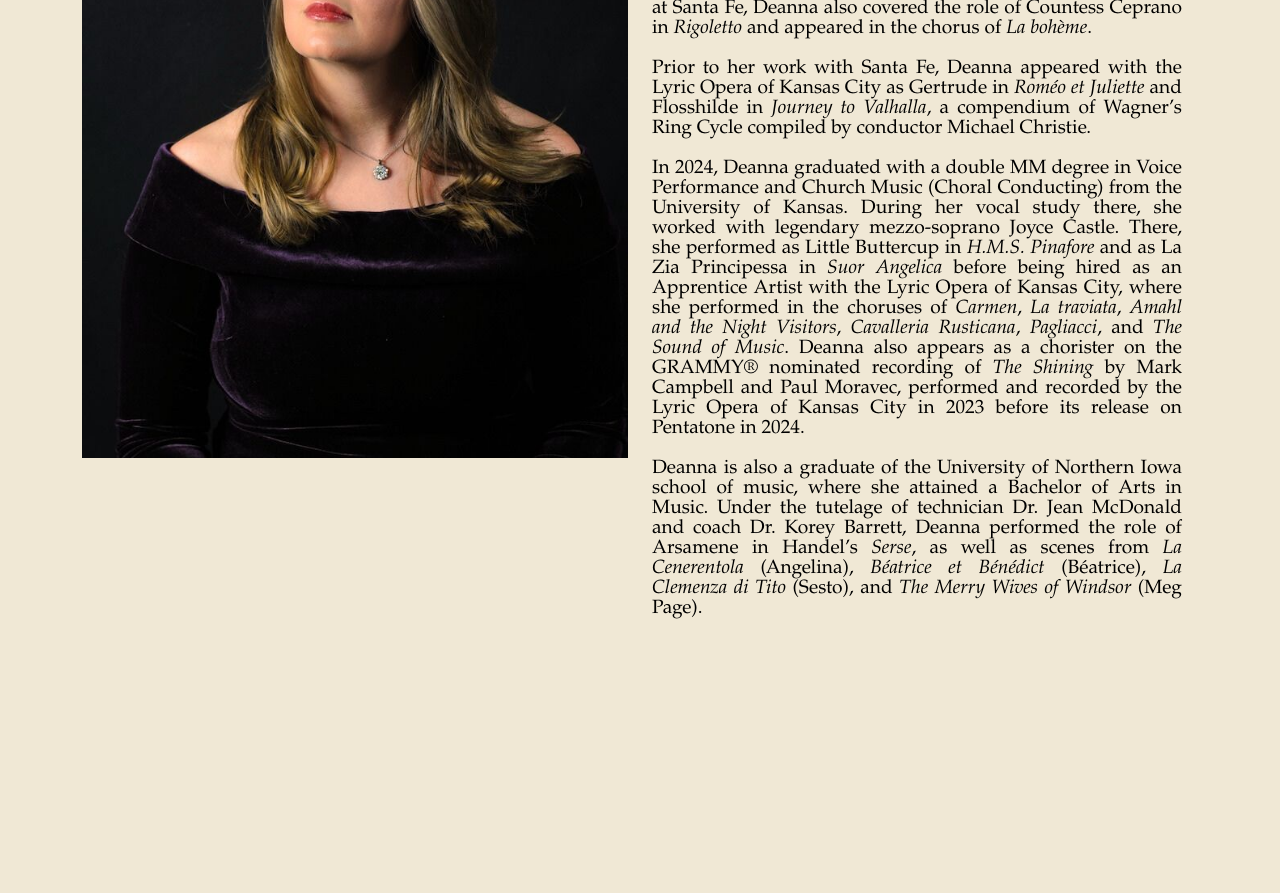
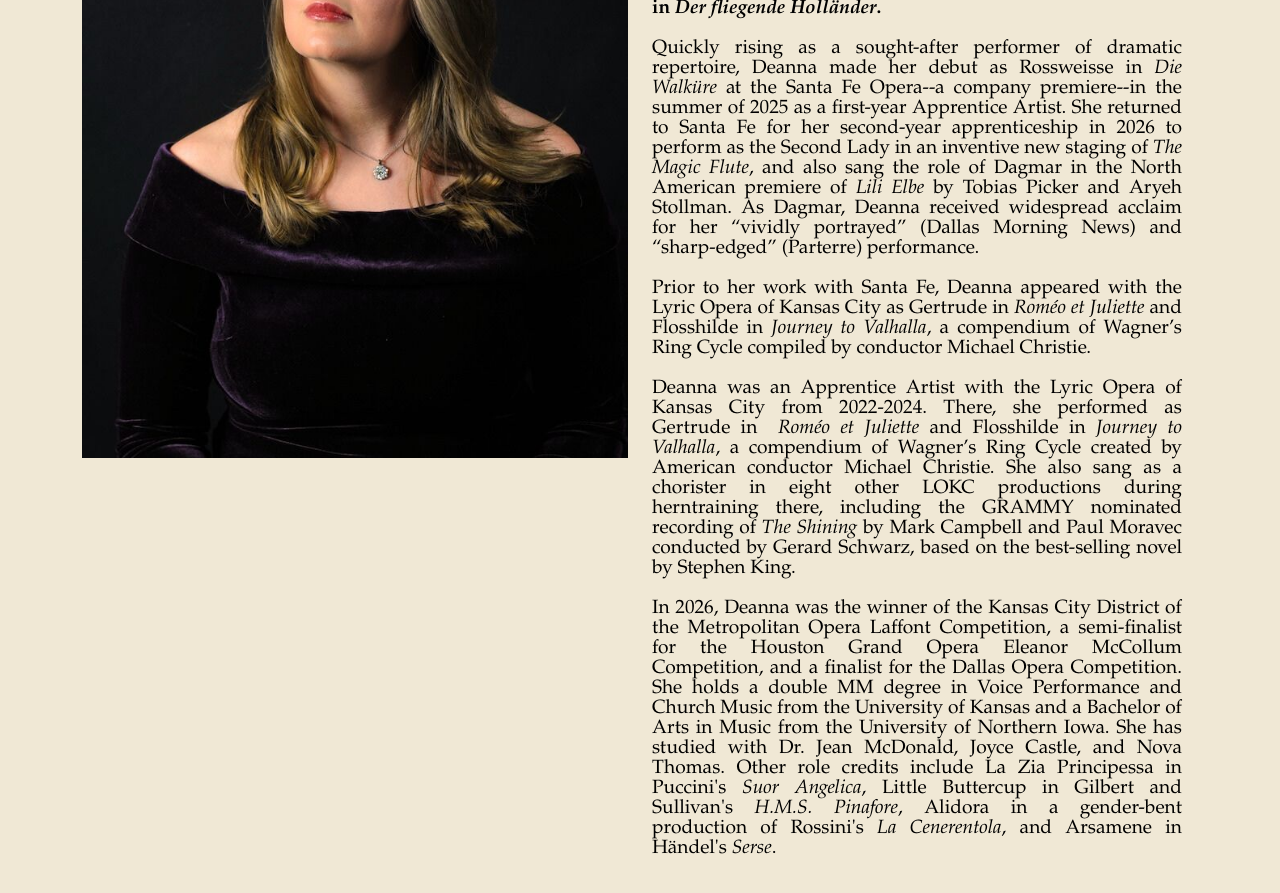
Before and after one commit to eliaswolfgang/deannarayeberhart, a React (Vite) app: page / in a window 1280 px wide. Shown: the part 1440-2333 px from the top of the page. Before the commit the page ends 2143 px from the top, so only its background shows below. Built offline with nearby package versions, Linux system fonts and the light colour scheme.

Commit message:
bio changes

```diff
--- a/src/components/About/index.tsx
+++ b/src/components/About/index.tsx
@@ -26,17 +26,26 @@ function About() {
         <Col xs={12} md={6} className='mt-2 text-justify opera-bio'>
           <div className='mr-4'>
             <p className='text-black fw-bold'>
-              Young mezzo-soprano Deanna Ray Eberhart is a highly versatile
-              musician from Kansas City, Missouri with a “warm and indulgent
-              presence” onstage (KC Studio) and “considerable élan” (S.
-              Fairbank).
+              Lauded for her “luminous, warmly enveloping sound” (Opera Today)
+              and “concentrated intensity” onstage (Musical America), Kansas
+              City-born mezzo-soprano Deanna Ray Eberhart is a highly versatile
+              musician with “considerable élan” (S. Fairbank). For the 2026-27
+              season, Deanna joins the International Opernstudio of the
+              Staatsoper Stuttgart in Germany, where she will appear as Annina
+              in <i>La Traviata</i>, Tisbe in <i>La Cenerentola,</i> and Mary in{' '}
+              <i>Der fliegende Holländer</i>.
             </p>
             <p className='text-black'>
-              In the summer of 2025, Deanna made her debut as Rossweisse in the
-              company premiere of Wagner’s <i>Die Walküre</i> at The Santa Fe
-              Opera, where she was a first-year apprentice singer. While at
-              Santa Fe, Deanna also covered the role of Countess Ceprano in{' '}
-              <i>Rigoletto</i> and appeared in the chorus of <i>La bohème</i>.
+              Quickly rising as a sought-after performer of dramatic repertoire,
+              Deanna made her debut as Rossweisse in <i>Die Walküre</i> at the
+              Santa Fe Opera--a company premiere--in the summer of 2025 as a
+              first-year Apprentice Artist. She returned to Santa Fe for her
+              second-year apprenticeship in 2026 to perform as the Second Lady
+              in an inventive new staging of <i>The Magic Flute</i>, and also
+              sang the role of Dagmar in the North American premiere of{' '}
+              <i>Lili Elbe</i> by Tobias Picker and Aryeh Stollman. As Dagmar,
+              Deanna received widespread acclaim for her “vividly portrayed”
+              (Dallas Morning News) and “sharp-edged” (Parterre) performance.
             </p>
             <p className='text-black'>
               Prior to her work with Santa Fe, Deanna appeared with the Lyric
@@ -45,29 +54,28 @@ function About() {
               Ring Cycle compiled by conductor Michael Christie.
             </p>
             <p className='text-black'>
-              In 2024, Deanna graduated with a double MM degree in Voice
-              Performance and Church Music (Choral Conducting) from the
-              University of Kansas. During her vocal study there, she worked
-              with legendary mezzo-soprano Joyce Castle. There, she performed as
-              Little Buttercup in <i>H.M.S. Pinafore</i> and as La Zia
-              Principessa in <i>Suor Angelica</i> before being hired as an
-              Apprentice Artist with the Lyric Opera of Kansas City, where she
-              performed in the choruses of <i>Carmen</i>, <i>La traviata</i>, <i>Amahl and the Night Visitors</i>, <i>Cavalleria Rusticana</i>,{' '}
-              <i>Pagliacci</i>, and <i>The Sound of Music</i>. Deanna also appears as a chorister on
-              the GRAMMY® nominated recording of <i>The Shining</i> by Mark
-              Campbell and Paul Moravec, performed and recorded by the Lyric
-              Opera of Kansas City in 2023 before its release on Pentatone in
-              2024.
+              Deanna was an Apprentice Artist with the Lyric Opera of Kansas
+              City from 2022-2024. There, she performed as Gertrude in{' '}
+              <i> Roméo et Juliette</i> and Flosshilde in{' '}
+              <i>Journey to Valhalla</i>, a compendium of Wagner’s Ring Cycle
+              created by American conductor Michael Christie. She also sang as a
+              chorister in eight other LOKC productions during herntraining
+              there, including the GRAMMY nominated recording of{' '}
+              <i>The Shining</i> by Mark Campbell and Paul Moravec conducted by
+              Gerard Schwarz, based on the best-selling novel by Stephen King.
             </p>
             <p className='text-black'>
-              Deanna is also a graduate of the University of Northern Iowa
-              school of music, where she attained a Bachelor of Arts in Music.
-              Under the tutelage of technician Dr. Jean McDonald and coach Dr.
-              Korey Barrett, Deanna performed the role of Arsamene in Handel’s{' '}
-              <i>Serse</i>, as well as scenes from <i>La Cenerentola</i>{' '}
-              (Angelina), <i>Béatrice et Bénédict</i> (Béatrice),{' '}
-              <i>La Clemenza di Tito</i> (Sesto), and{' '}
-              <i>The Merry Wives of Windsor</i> (Meg Page).
+              In 2026, Deanna was the winner of the Kansas City District of the
+              Metropolitan Opera Laffont Competition, a semi-finalist for the
+              Houston Grand Opera Eleanor McCollum Competition, and a finalist
+              for the Dallas Opera Competition. She holds a double MM degree in
+              Voice Performance and Church Music from the University of Kansas
+              and a Bachelor of Arts in Music from the University of Northern
+              Iowa. She has studied with Dr. Jean McDonald, Joyce Castle, and
+              Nova Thomas. Other role credits include La Zia Principessa in
+              Puccini's <i>Suor Angelica</i>, Little Buttercup in Gilbert and
+              Sullivan's <i>H.M.S. Pinafore</i>, Alidora in a gender-bent production of
+              Rossini's <i>La Cenerentola</i>, and Arsamene in Händel's <i>Serse</i>.
             </p>
           </div>
         </Col>
```
